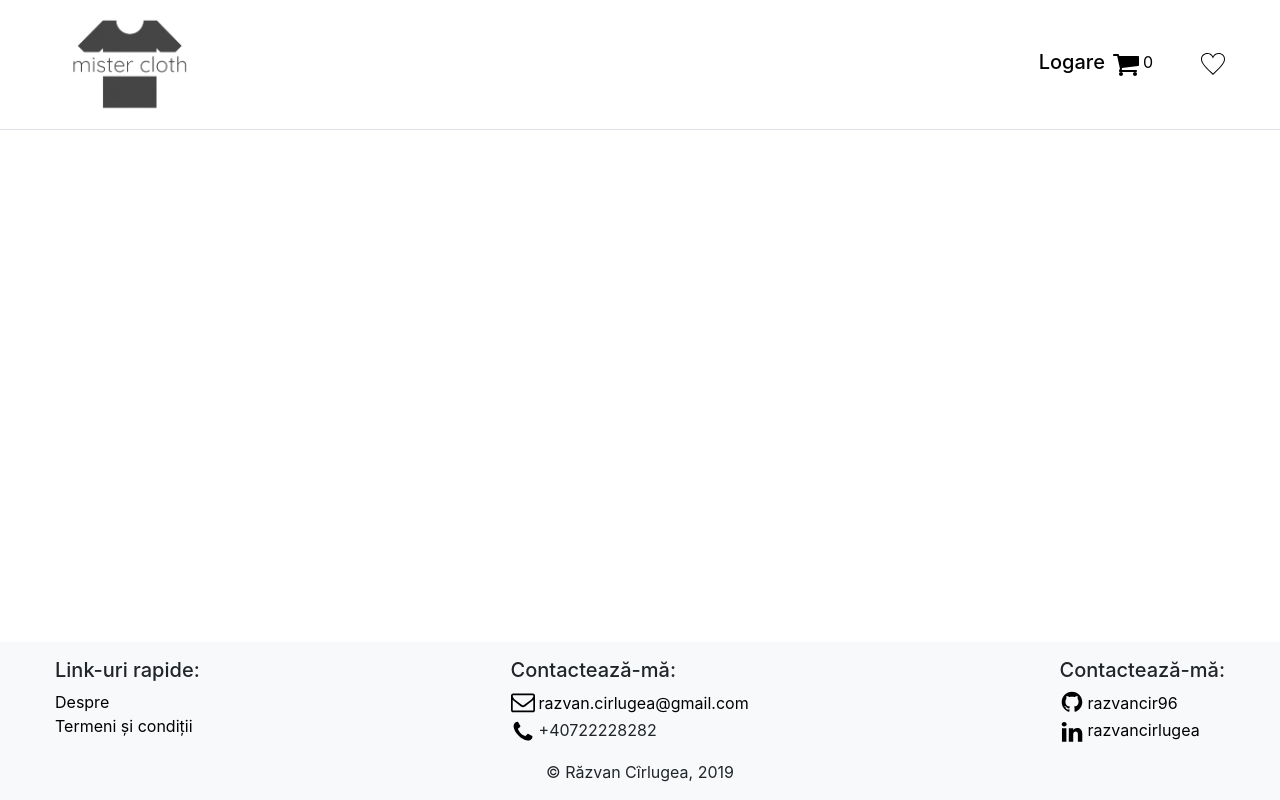
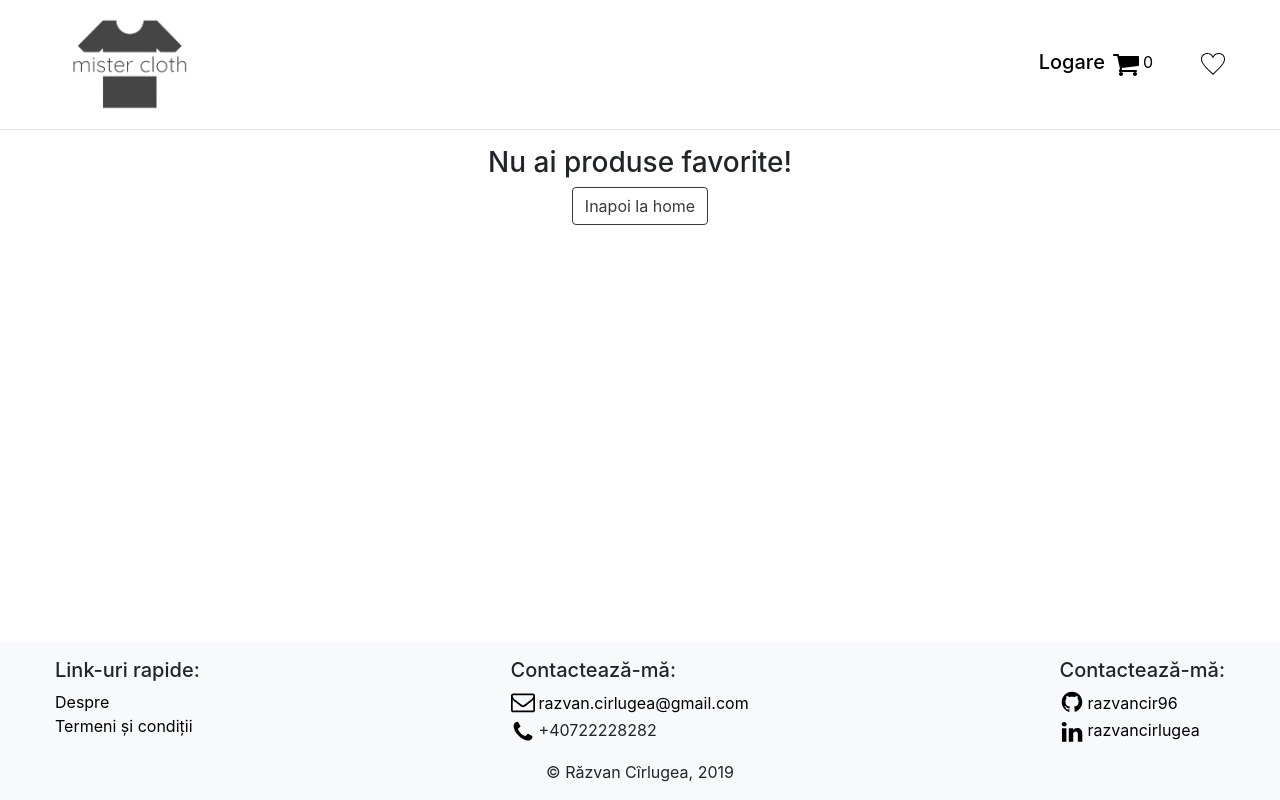
Before and after one commit to alexgrigores/react-sirluggia-shop, a React (Create React App) app: page /favorites in a window 1280 px wide. Built offline with nearby package versions, Linux system fonts and the light colour scheme.

Commit message:
Add message when there are no favorite products

```diff
--- a/src/pages/Favorites.jsx
+++ b/src/pages/Favorites.jsx
@@ -2,12 +2,15 @@ import React from 'react';
 import Layout from '../components/Layout';
 import { connect } from 'react-redux';
 import './Favorites.css';
+import { Link } from 'react-router-dom';
 import ProductItem from '../components/ProductItem';
 
 function Favorites(props) {
     return (
         <Layout>
-            <div className="row my-4">
+            {
+                props.favorites.length
+                ? <div className="row my-4">
                       { props.favorites.map((product) => {
                             return <ProductItem
                                 {...product}
@@ -15,6 +18,11 @@ function Favorites(props) {
                             />
                     })}
                   </div>
+                : <div className="d-flex flex-column align-items-center">
+                      <p className="h3">Nu ai produse favorite!</p>
+                      <Link to="/"><button className="btn btn-outline-dark">Inapoi la home</button></Link>
+                  </div>
+            }
         </Layout>
     );
 }
```
Lines whose indentation alone changed are shown as unchanged.
